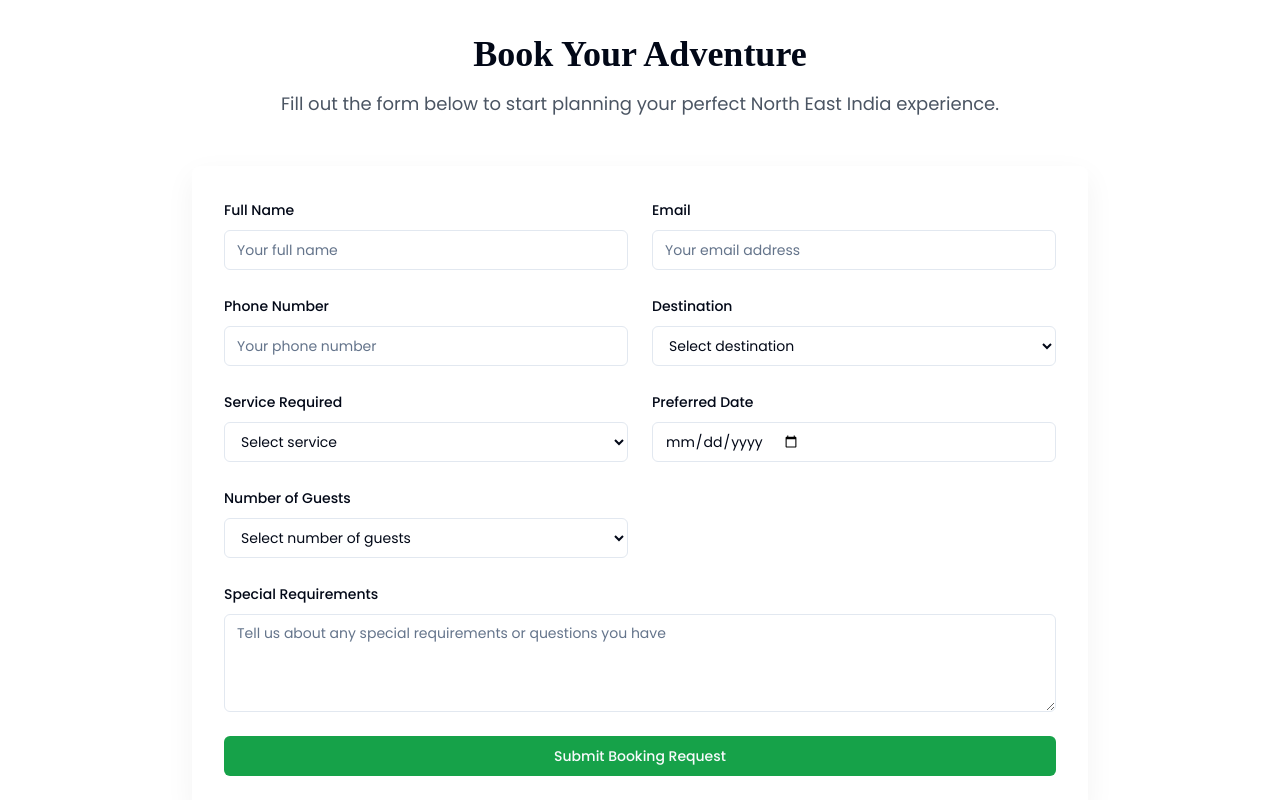
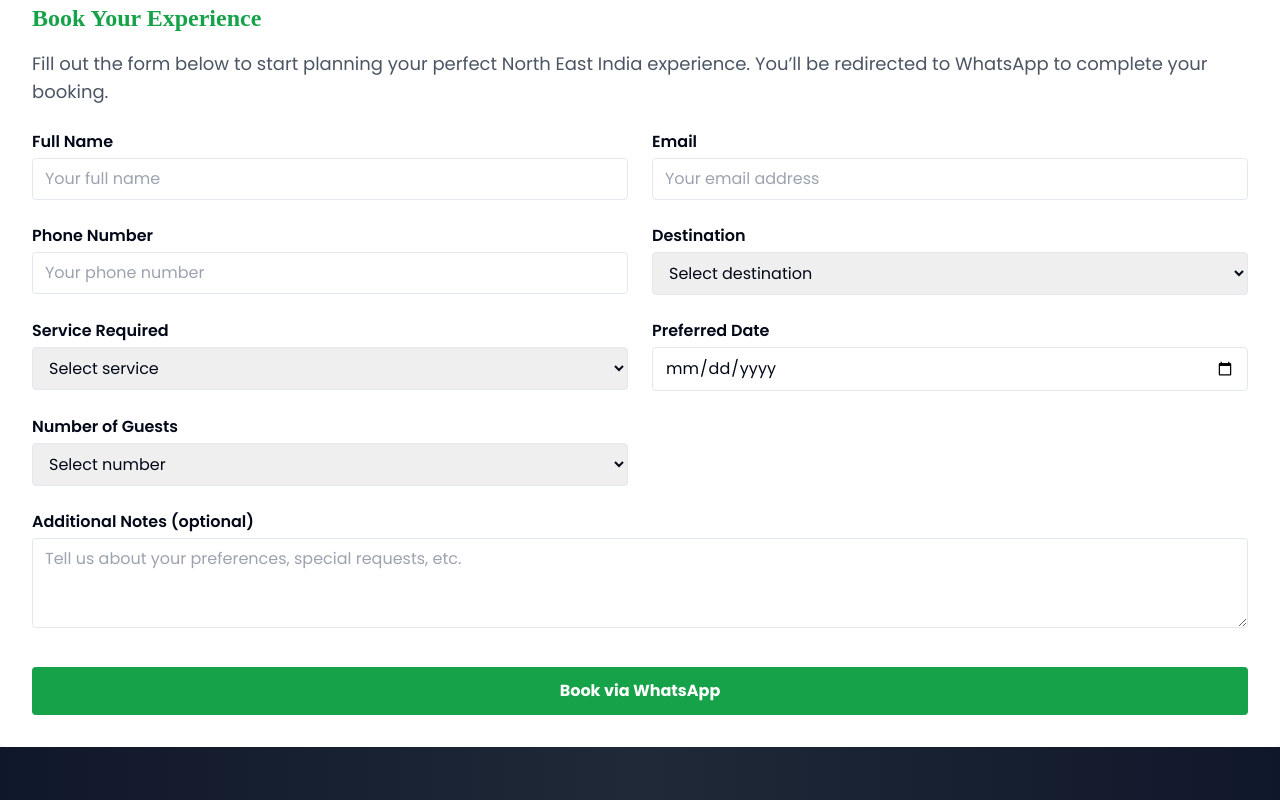
Before and after one commit to HeartCoder/Real, a React (Vite) app: page / in a window 1280 px wide. Shown: the part 5660-6460 px from the top of the page. Built offline with nearby package versions, Linux system fonts and the light colour scheme; a web font is replaced by a local one.

Commit message:
Update BookingForm.jsx

```diff
--- a/src/components/BookingForm.jsx
+++ b/src/components/BookingForm.jsx
@@ -1,12 +1,5 @@
-
 import React, { useState } from "react";
 import { motion } from "framer-motion";
-import { Button } from "@/components/ui/button";
-import { Form, FormItem, FormLabel, FormControl, FormMessage } from "@/components/ui/form";
-import { Input } from "@/components/ui/input";
-import { Select } from "@/components/ui/select";
-import { Textarea } from "@/components/ui/textarea";
-import { toast } from "@/components/ui/use-toast";
 import { format } from "date-fns";
 
 const BookingForm = () => {
@@ -18,85 +11,59 @@ const BookingForm = () => {
     service: "",
     date: "",
     guests: "",
-    message: "",
+    notes: "",
   });
 
   const [errors, setErrors] = useState({});
+  const primaryPhoneNumber = "8822608900";
+  const countryCode = "+91";
+
+  const validate = () => {
+    const newErrors = {};
+    if (!formData.name.trim()) newErrors.name = "Name is required";
+    if (!formData.email.trim()) newErrors.email = "Email is required";
+    if (!formData.phone.trim()) newErrors.phone = "Phone is required";
+    if (!formData.destination.trim()) newErrors.destination = "Destination is required";
+    if (!formData.service.trim()) newErrors.service = "Service is required";
+    if (!formData.date.trim()) newErrors.date = "Date is required";
+    if (!formData.guests.trim()) newErrors.guests = "Number of guests is required";
+    return newErrors;
+  };
 
   const handleChange = (e) => {
     const { name, value } = e.target;
-    setFormData({
-      ...formData,
+    setFormData((prev) => ({
+      ...prev,
       [name]: value,
-    });
-
-    // Clear error when user types
-    if (errors[name]) {
-      setErrors({
-        ...errors,
-        [name]: "",
-      });
-    }
-  };
-
-  const validateForm = () => {
-    const newErrors = {};
-
-    if (!formData.name.trim()) newErrors.name = "Name is required";
-    if (!formData.email.trim()) {
-      newErrors.email = "Email is required";
-    } else if (!/\S+@\S+\.\S+/.test(formData.email)) {
-      newErrors.email = "Email is invalid";
-    }
-    if (!formData.phone.trim()) newErrors.phone = "Phone is required";
-    if (!formData.destination) newErrors.destination = "Destination is required";
-    if (!formData.service) newErrors.service = "Service is required";
-    if (!formData.date) newErrors.date = "Date is required";
-    if (!formData.guests) newErrors.guests = "Number of guests is required";
-
-    setErrors(newErrors);
-    return Object.keys(newErrors).length === 0;
+    }));
   };
 
   const handleSubmit = (e) => {
     e.preventDefault();
+    const validationErrors = validate();
+    if (Object.keys(validationErrors).length > 0) {
+      setErrors(validationErrors);
+      return;
+    }
+    setErrors({});
 
-    if (validateForm()) {
-      // In a real app, you would send this data to your backend
-      console.log("Form submitted:", formData);
+    // Compose WhatsApp message
+    const message = `New Booking Request:
+Name: ${formData.name}
+Email: ${formData.email}
+Phone: ${formData.phone}
+Destination: ${formData.destination}
+Service: ${formData.service}
+Preferred Date: ${formData.date}
+Guests: ${formData.guests}
+Notes: ${formData.notes || "N/A"}`;
 
-      // Show success message
-      toast({
-        title: "Booking Request Submitted",
-        description: "We'll contact you shortly to confirm your booking details.",
-        duration: 5000,
-      });
-
-      // Reset form
-      setFormData({
-        name: "",
-        email: "",
-        phone: "",
-        destination: "",
-        service: "",
-        date: "",
-        guests: "",
-        message: "",
-      });
-    }
+    // Open WhatsApp chat
+    const whatsappUrl = `https://wa.me/${countryCode}${primaryPhoneNumber}?text=${encodeURIComponent(message)}`;
+    window.open(whatsappUrl, "_blank");
   };
 
   return (
-    <section className="py-16 bg-white">
-      <div className="container mx-auto px-4 md:px-6">
-        <div className="max-w-4xl mx-auto">
-          <div className="text-center mb-12">
-            <h2 className="text-3xl md:text-4xl font-bold mb-4">Book Your Adventure</h2>
-            <p className="text-lg text-gray-600">
-              Fill out the form below to start planning your perfect North East India experience.
-            </p>
-          </div>
-
     <motion.div
       initial={{ opacity: 0, y: 20 }}
       whileInView={{ opacity: 1, y: 0 }}
@@ -104,140 +71,130 @@ const BookingForm = () => {
       viewport={{ once: true }}
       className="bg-white rounded-lg shadow-lg p-8 booking-form"
     >
-            <Form onSubmit={handleSubmit}>
+      <h2 className="text-2xl font-bold mb-4 text-primary">Book Your Experience</h2>
+      <p className="text-lg text-gray-600 mb-6">
+        Fill out the form below to start planning your perfect North East India experience. You’ll be redirected to WhatsApp to complete your booking.
+      </p>
+      <form onSubmit={handleSubmit}>
         <div className="grid grid-cols-1 md:grid-cols-2 gap-6">
-                <FormItem>
-                  <FormLabel>Full Name</FormLabel>
-                  <FormControl>
-                    <Input
+          <div>
+            <label className="block font-semibold mb-1">Full Name</label>
+            <input
+              type="text"
               name="name"
               value={formData.name}
               onChange={handleChange}
               placeholder="Your full name"
+              className="w-full border rounded px-3 py-2"
             />
-                  </FormControl>
-                  {errors.name && <FormMessage>{errors.name}</FormMessage>}
-                </FormItem>
-
-                <FormItem>
-                  <FormLabel>Email</FormLabel>
-                  <FormControl>
-                    <Input
+            {errors.name && <div className="text-red-500 text-sm">{errors.name}</div>}
+          </div>
+          <div>
+            <label className="block font-semibold mb-1">Email</label>
+            <input
               type="email"
               name="email"
               value={formData.email}
               onChange={handleChange}
               placeholder="Your email address"
+              className="w-full border rounded px-3 py-2"
             />
-                  </FormControl>
-                  {errors.email && <FormMessage>{errors.email}</FormMessage>}
-                </FormItem>
-
-                <FormItem>
-                  <FormLabel>Phone Number</FormLabel>
-                  <FormControl>
-                    <Input
+            {errors.email && <div className="text-red-500 text-sm">{errors.email}</div>}
+          </div>
+          <div>
+            <label className="block font-semibold mb-1">Phone Number</label>
+            <input
+              type="tel"
               name="phone"
               value={formData.phone}
               onChange={handleChange}
               placeholder="Your phone number"
+              className="w-full border rounded px-3 py-2"
             />
-                  </FormControl>
-                  {errors.phone && <FormMessage>{errors.phone}</FormMessage>}
-                </FormItem>
-
-                <FormItem>
-                  <FormLabel>Destination</FormLabel>
-                  <FormControl>
-                    <Select
+            {errors.phone && <div className="text-red-500 text-sm">{errors.phone}</div>}
+          </div>
+          <div>
+            <label className="block font-semibold mb-1">Destination</label>
+            <select
               name="destination"
               value={formData.destination}
               onChange={handleChange}
+              className="w-full border rounded px-3 py-2"
             >
               <option value="">Select destination</option>
-                      <option value="meghalaya">Meghalaya</option>
-                      <option value="arunachal">Arunachal Pradesh</option>
-                      <option value="assam">Assam</option>
-                      <option value="multiple">Multiple Destinations</option>
-                    </Select>
-                  </FormControl>
-                  {errors.destination && <FormMessage>{errors.destination}</FormMessage>}
-                </FormItem>
-
-                <FormItem>
-                  <FormLabel>Service Required</FormLabel>
-                  <FormControl>
-                    <Select
+              <option value="Meghalaya">Meghalaya</option>
+              <option value="Arunachal Pradesh">Arunachal Pradesh</option>
+              <option value="Assam">Assam</option>
+              <option value="Multiple">Multiple Destinations</option>
+            </select>
+            {errors.destination && <div className="text-red-500 text-sm">{errors.destination}</div>}
+          </div>
+          <div>
+            <label className="block font-semibold mb-1">Service Required</label>
+            <select
               name="service"
               value={formData.service}
               onChange={handleChange}
+              className="w-full border rounded px-3 py-2"
             >
               <option value="">Select service</option>
-                      <option value="car-rental">Car Rental</option>
-                      <option value="guided-tour">Guided Tour</option>
-                      <option value="group-package">Group Package</option>
-                      <option value="photography-tour">Photography Tour</option>
-                      <option value="custom">Custom Package</option>
-                    </Select>
-                  </FormControl>
-                  {errors.service && <FormMessage>{errors.service}</FormMessage>}
-                </FormItem>
-
-                <FormItem>
-                  <FormLabel>Preferred Date</FormLabel>
-                  <FormControl>
-                    <Input
+              <option value="Car Rental">Car Rental</option>
+              <option value="Guided Tour">Guided Tour</option>
+              <option value="Group Package">Group Package</option>
+              <option value="Photography Tour">Photography Tour</option>
+              <option value="Custom">Custom Package</option>
+            </select>
+            {errors.service && <div className="text-red-500 text-sm">{errors.service}</div>}
+          </div>
+          <div>
+            <label className="block font-semibold mb-1">Preferred Date</label>
+            <input
               type="date"
               name="date"
               value={formData.date}
               onChange={handleChange}
               min={format(new Date(), "yyyy-MM-dd")}
+              className="w-full border rounded px-3 py-2"
             />
-                  </FormControl>
-                  {errors.date && <FormMessage>{errors.date}</FormMessage>}
-                </FormItem>
-
-                <FormItem>
-                  <FormLabel>Number of Guests</FormLabel>
-                  <FormControl>
-                    <Select
+            {errors.date && <div className="text-red-500 text-sm">{errors.date}</div>}
+          </div>
+          <div>
+            <label className="block font-semibold mb-1">Number of Guests</label>
+            <select
               name="guests"
               value={formData.guests}
               onChange={handleChange}
+              className="w-full border rounded px-3 py-2"
             >
-                      <option value="">Select number of guests</option>
-                      <option value="1">1 Person</option>
-                      <option value="2">2 People</option>
-                      <option value="3-5">3-5 People</option>
-                      <option value="6-10">6-10 People</option>
-                      <option value="10+">More than 10 People</option>
-                    </Select>
-                  </FormControl>
-                  {errors.guests && <FormMessage>{errors.guests}</FormMessage>}
-                </FormItem>
+              <option value="">Select number</option>
+              <option value="1">1</option>
+              <option value="2">2</option>
+              <option value="3-5">3-5</option>
+              <option value="6-10">6-10</option>
+              <option value="10+">10+</option>
+            </select>
+            {errors.guests && <div className="text-red-500 text-sm">{errors.guests}</div>}
           </div>
-
-              <FormItem className="mt-6">
-                <FormLabel>Special Requirements</FormLabel>
-                <FormControl>
-                  <Textarea
-                    name="message"
-                    value={formData.message}
+          <div className="md:col-span-2">
+            <label className="block font-semibold mb-1">Additional Notes (optional)</label>
+            <textarea
+              name="notes"
+              value={formData.notes}
               onChange={handleChange}
-                    placeholder="Tell us about any special requirements or questions you have"
-                    rows={4}
+              placeholder="Tell us about your preferences, special requests, etc."
+              className="w-full border rounded px-3 py-2"
+              rows={3}
             />
-                </FormControl>
-              </FormItem>
-
-              <Button type="submit" className="w-full mt-6 bg-primary hover:bg-primary/90">
-                Submit Booking Request
-              </Button>
-            </Form>
-          </motion.div>
           </div>
         </div>
-    </section>
+        <button
+          type="submit"
+          className="mt-8 w-full bg-primary text-white font-bold py-3 rounded hover:bg-primary/90 transition-colors"
+        >
+          Book via WhatsApp
+        </button>
+      </form>
+    </motion.div>
   );
 };
 
```
Lines whose indentation alone changed are shown as unchanged.
